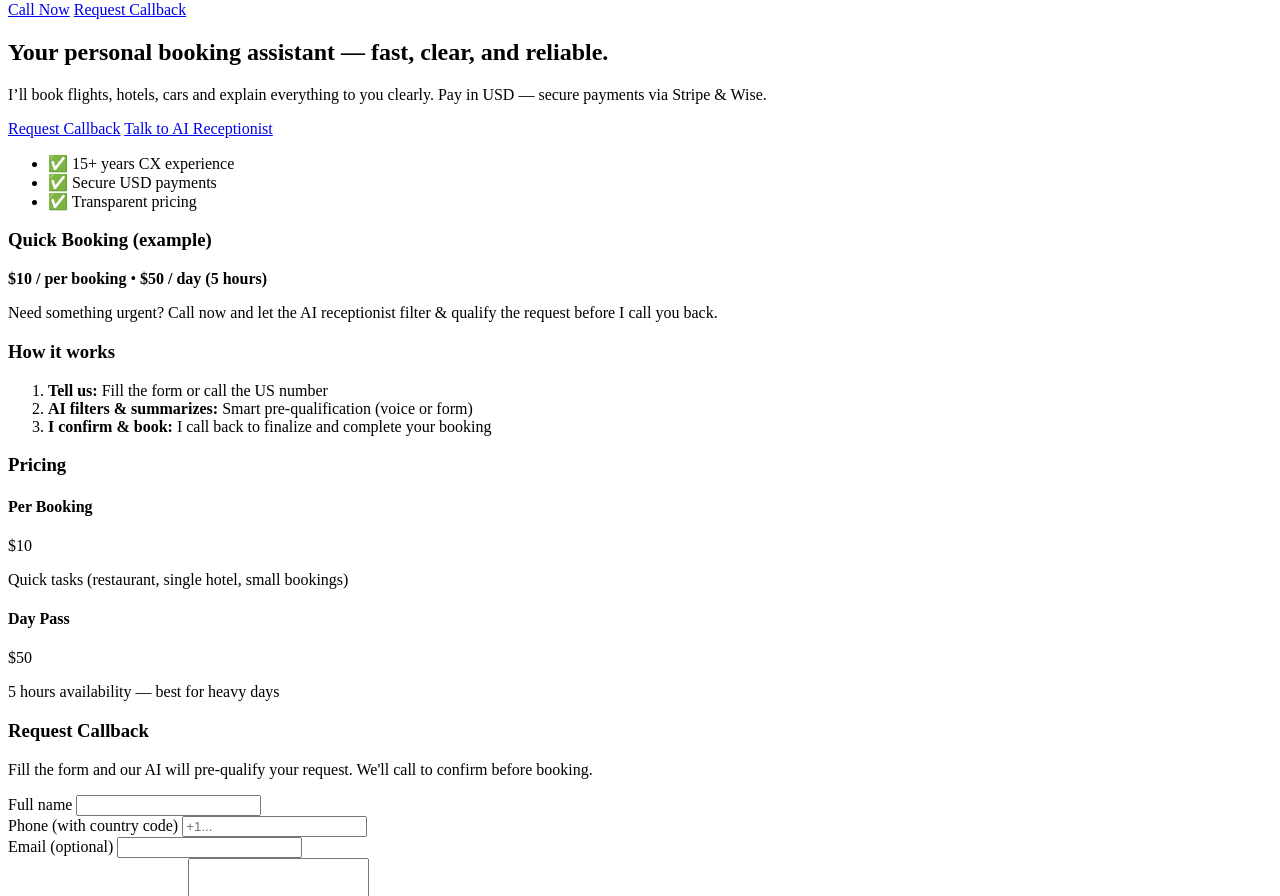
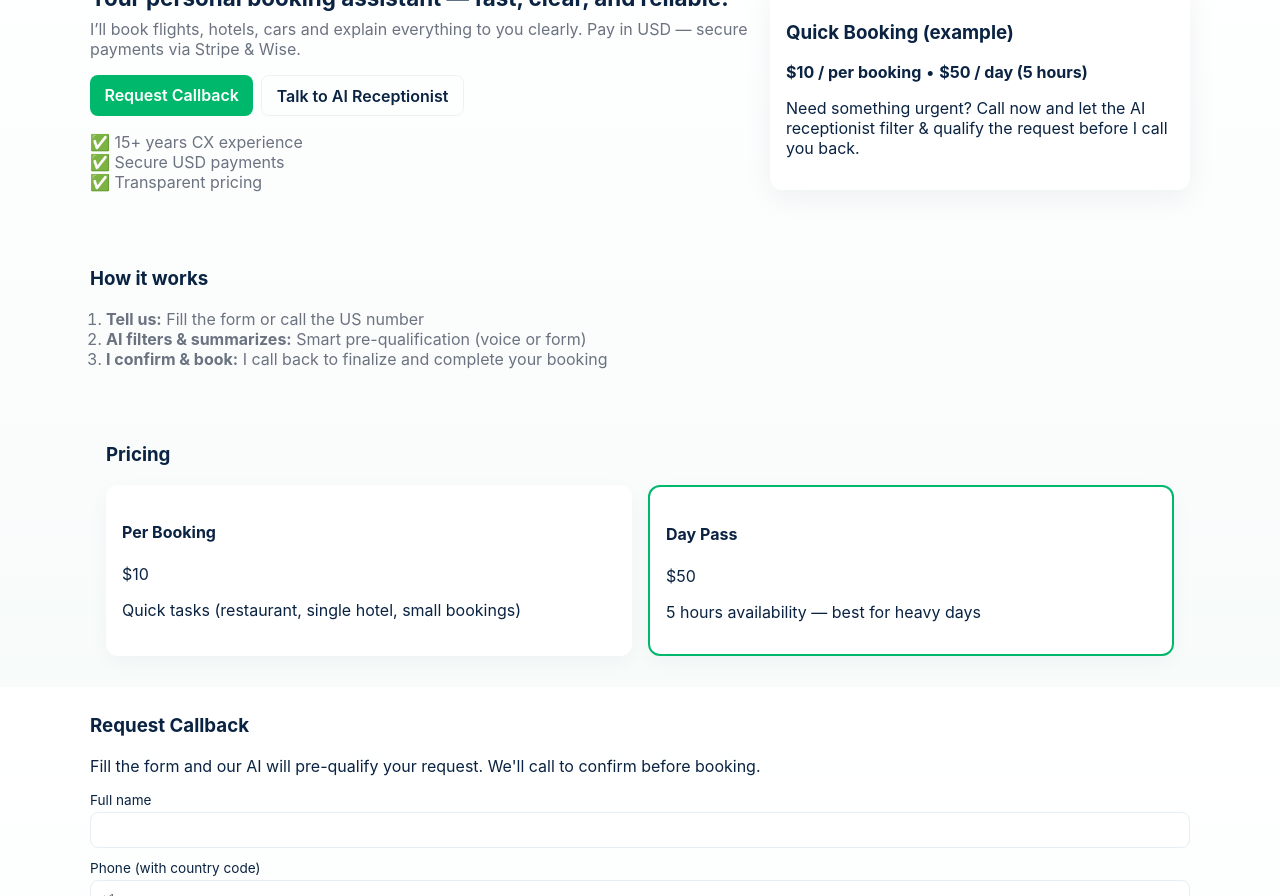
Before and after one commit to ejoin-collab/va-ejoin-in, a plain HTML site: page index.html in a window 1280 px wide. Shown: the part 113-1009 px from the top of the page. Drawn offline with Linux system fonts and the light colour scheme; files that its build step writes are made by us from their sources.

```diff
--- /dev/null
+++ b/css/style.css
@@ -0,0 +1,72 @@
+:root{
+  --primary:#0A2342;
+  --accent:#00B86B;
+  --secondary:#F4A261;
+  --muted:#6B7280;
+  --bg:#fff;
+  --maxw:1100px;
+  --radius:10px;
+  --gap:1rem;
+}
+*{box-sizing:border-box}
+html,body{height:100%;}
+body{
+  margin:0;font-family:Inter,ui-sans-serif,system-ui,-apple-system,"Segoe UI",Roboto,"Helvetica Neue",Arial;
+  color:var(--primary);background:linear-gradient(180deg,#ffffff 0%, #f7fbfa 100%);
+  -webkit-font-smoothing:antialiased;-moz-osx-font-smoothing:grayscale;
+}
+.container{max-width:var(--maxw);margin:0 auto;padding:1rem;}
+.site-header{background:var(--bg);border-bottom:1px solid #eef2f6;position:sticky;top:0;z-index:40}
+.header-inner{display:flex;align-items:center;justify-content:space-between;padding:0.75rem 0}
+.brand{display:flex;gap:0.75rem;align-items:center}
+.logo-dot{width:40px;height:40px;border-radius:8px;background:var(--primary);box-shadow:0 6px 15px rgba(10,35,66,0.08)}
+.brand-text h1{margin:0;font-size:1rem;color:var(--primary)}
+.tag{margin:0;font-size:0.8rem;color:var(--muted)}
+
+.nav-cta .btn{margin-left:0.5rem}
+
+/* Buttons */
+.btn{display:inline-block;padding:0.6rem 0.9rem;border-radius:8px;font-weight:600;text-decoration:none;border:0;cursor:pointer}
+.btn-primary{background:var(--accent);color:white}
+.btn-outline{background:transparent;border:1px solid rgba(10,35,66,0.06);color:var(--primary)}
+.btn-ghost{background:transparent;color:var(--primary)}
+
+.hero{display:grid;grid-template-columns:1fr;gap:1rem;padding:2rem 0}
+.hero-left h2{font-size:1.4rem;margin:0 0 0.5rem}
+.lead{color:var(--muted);margin:0 0 1rem}
+.hero-ctas{display:flex;gap:0.5rem;margin-bottom:1rem}
+.trust{list-style:none;padding:0;margin:0;color:var(--muted)}
+.hero-right{display:flex;align-items:center;justify-content:center}
+.card{background:white;border-radius:12px;padding:1rem;box-shadow:0 8px 30px rgba(10,35,66,0.06);width:100%}
+
+/* How it works */
+.how{padding:1.5rem 0}
+.steps{padding-left:1rem;color:var(--muted)}
+
+/* Pricing */
+.pricing-grid{display:grid;grid-template-columns:1fr 1fr;gap:1rem}
+.price-card{background:white;padding:1rem;border-radius:12px;box-shadow:0 6px 20px rgba(10,35,66,0.04)}
+.price-card.popular{border:2px solid var(--accent)}
+
+/* Contact form */
+.contact{padding:1.5rem 0}
+.form{display:block;gap:0.8rem}
+.form-row{margin-bottom:0.75rem}
+.form-row label{display:block;font-size:0.85rem;margin-bottom:0.25rem;color:var(--primary)}
+.form-row input,.form-row textarea{width:100%;padding:0.6rem;border-radius:8px;border:1px solid #e6eef4}
+.form-actions{display:flex;gap:0.6rem;align-items:center;margin-top:0.5rem}
+.form-status{margin-top:0.6rem;color:var(--muted);font-size:0.9rem}
+
+/* Voice section */
+.voice{padding:1.5rem 0}
+.voice-ctas{display:flex;gap:0.5rem}
+
+/* Footer */
+.site-footer{padding:1rem 0;background:transparent;border-top:1px solid #eef2f6}
+.footer-inner{display:flex;justify-content:space-between;align-items:center;color:var(--muted)}
+
+/* Responsive */
+@media(min-width:900px){
+  .hero{grid-template-columns:1fr 420px;align-items:center}
+  .pricing-grid{grid-template-columns:repeat(2,1fr)}
+}
--- a/index.html
+++ b/index.html
@@ -3,9 +3,9 @@
 <head>
   <meta charset="utf-8" />
   <meta name="viewport" content="width=device-width,initial-scale=1" />
-  <title>VA.ejoin — Your Personal Virtual Assistant</title>
+  <title>va.ejoin.in — Your Personal Virtual Assistant</title>
   <meta name="description" content="On-call booking assistant — book flights, hotels, cars. Fast, transparent, and secure." />
-  <link rel="stylesheet" href="css/style.css">
+  <link rel="stylesheet" href="./css/style.css">
 </head>
 <body>
   <header class="site-header">
@@ -13,7 +13,7 @@
       <div class="brand">
         <div class="logo-dot" aria-hidden="true"></div>
         <div class="brand-text">
-          <h1>VA.ejoin</h1>
+          <h1>va.ejoin.in</h1>
           <p class="tag">Your Personal Virtual Assistant — Anywhere, Anytime</p>
         </div>
       </div>
@@ -138,6 +138,6 @@
     </footer>
   </main>
 
-  <script src="js/main.js"></script>
+  <script src="./js/main.js" defer></script>
 </body>
 </html>
--- a/main.js
+++ b/js/main.js
@@ -1,14 +1,16 @@
-// main.js — lightweight form handler with placeholders for Apps Script and UTM capture
+// main.js — Form handler for va.ejoin.in (frontend → FastAPI backend)
 document.addEventListener('DOMContentLoaded', function () {
   const form = document.getElementById('leadForm');
   const status = document.getElementById('formStatus');
   const callNow = document.getElementById('call-now');
   const callMeBtn = document.getElementById('call-me');
 
-  // === CONFIG: Insert your Apps Script Web App URL here ===
-  const APPS_SCRIPT_URL = 'https://script.google.com/macros/s/YOUR_SCRIPT_ID/exec';
+  // === CONFIG: Replace with your FastAPI backend URL later ===
+  // Local dev: http://127.0.0.1:8000/submit_lead
+  // Prod (Railway/Render): https://your-backend-url/submit_lead
+  const API_URL = 'http://127.0.0.1:8000/submit_lead';
 
-  // Tel link placeholder — replace +1XXXXXXXXXX with your Twilio number
+  // Tel link placeholder — replace with your Twilio number later
   const TEL_NUMBER = '+1XXXXXXXXXX';
   callNow.href = `tel:${TEL_NUMBER}`;
   callMeBtn.addEventListener('click', () => {
@@ -24,6 +26,7 @@ document.addEventListener('DOMContentLoaded', function () {
   form.addEventListener('submit', async function (e) {
     e.preventDefault();
     status.textContent = 'Sending…';
+
     const data = {
       name: form.name.value.trim(),
       phone: form.phone.value.trim(),
@@ -41,27 +44,28 @@ document.addEventListener('DOMContentLoaded', function () {
     }
 
     try {
-      // POST to Apps Script which will handle AI filtering & sheet logging
-      const res = await fetch(APPS_SCRIPT_URL, {
+      // POST to FastAPI backend
+      const res = await fetch(API_URL, {
         method: 'POST',
-        mode: 'cors',
-        headers: {'Content-Type': 'application/json'},
+        headers: { 'Content-Type': 'application/json' },
         body: JSON.stringify(data)
       });
 
       if (!res.ok) throw new Error('Network response not ok');
+
       const json = await res.json();
+
       if (json && json.status === 'ok') {
-        status.textContent = 'Thanks — your request is received. We will call to confirm shortly.';
+        status.textContent = '✅ Thanks — your request is received. We will call to confirm shortly.';
         form.reset();
       } else if (json && json.status === 'spam') {
-        status.textContent = 'Your request looks suspicious and was not submitted. If this is an error, please call us.';
+        status.textContent = '⚠️ Your request looks suspicious and was not submitted. If this is an error, please call us.';
       } else {
-        status.textContent = 'Received — we will contact you soon.';
+        status.textContent = 'ℹ️ Received — we will contact you soon.';
       }
     } catch (err) {
       console.error(err);
-      status.textContent = 'There was an error submitting. If it persists, please email va@ejoin.in';
+      status.textContent = '❌ There was an error submitting. If it persists, please email va@ejoin.in';
     }
   });
 });
```
Also changed, not shown: style.css (deleted).
